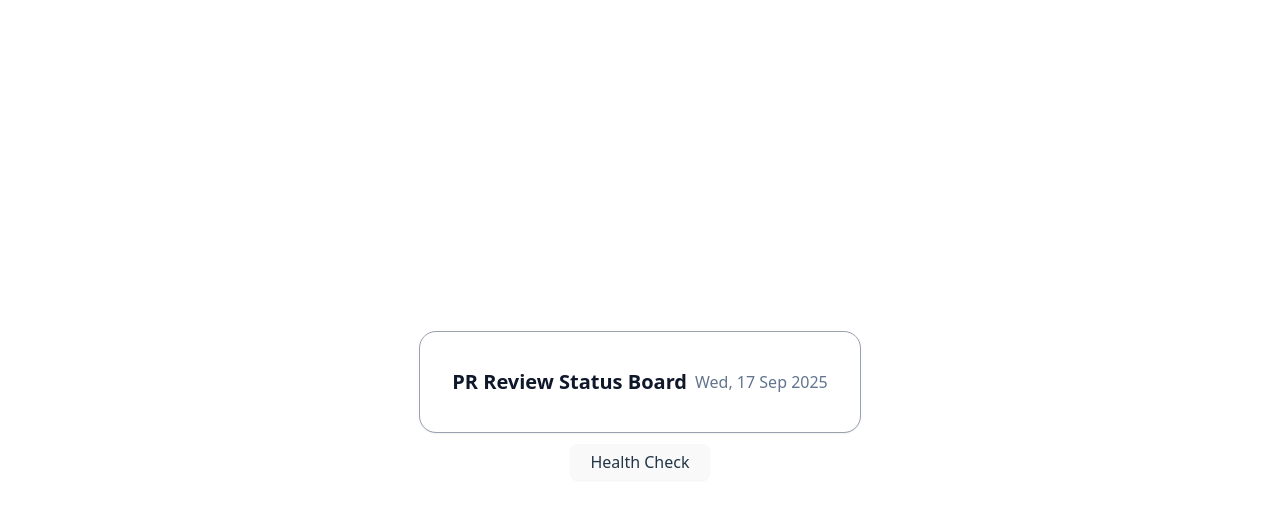
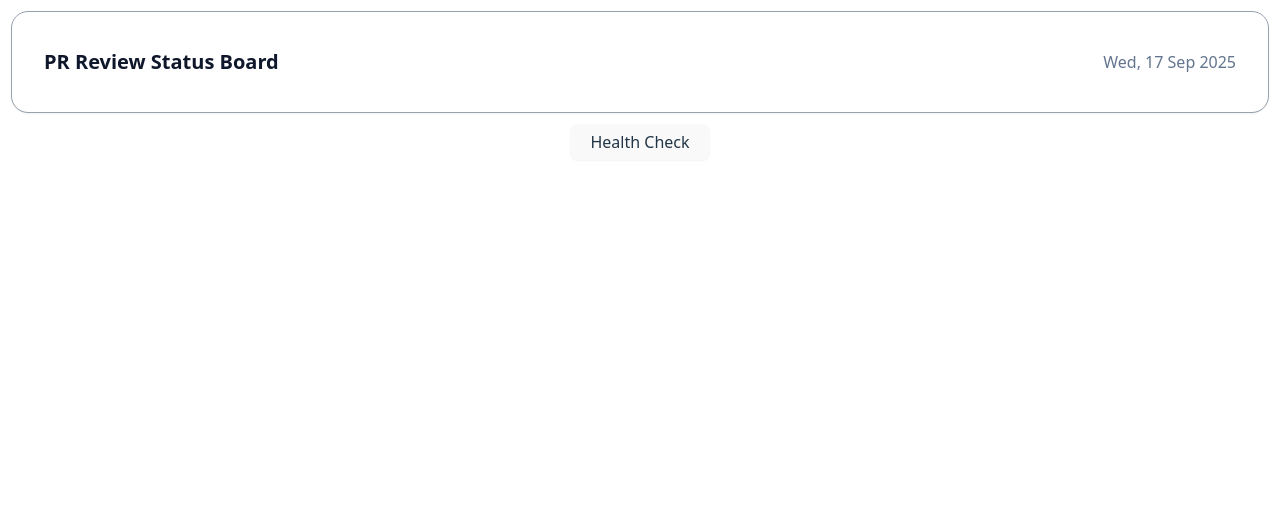
Before and after one commit to chingu-voyages/V57-tier3-team-32, a React (Vite) app in the folder apps/client/: page / in a window 1280 px wide. Shown: the top 506 px of the page. Built offline with nearby package versions, Linux system fonts and the light colour scheme; no server answers.

Commit message:
Fix Css issues with merge conflict
 - remove dark background
 - remove flex
 - remove center items

```diff
--- a/apps/client/package.json
+++ b/apps/client/package.json
@@ -26,9 +26,7 @@
   },
   "devDependencies": {
     "@types/node": "24.5.2",
-    "tailwindcss": "4.1.13"
-  },
-  "devDependencies": {
+    "tailwindcss": "4.1.13",
     "@tailwindcss/vite": "4.1.13",
     "@types/react": "19.1.10",
     "@types/react-dom": "19.1.7",
--- a/apps/client/src/index.css
+++ b/apps/client/src/index.css
@@ -6,9 +6,7 @@
   line-height: 1.5;
   font-weight: 400;
 
-  color-scheme: light dark;
   color: rgba(255, 255, 255, 0.87);
-  background-color: #242424;
 
   font-synthesis: none;
   text-rendering: optimizeLegibility;
@@ -27,8 +25,6 @@ a:hover {
 
 body {
   margin: 0;
-  display: flex;
-  place-items: center;
   min-width: 320px;
   min-height: 100vh;
 }
--- a/apps/client/vite.config.ts
+++ b/apps/client/vite.config.ts
@@ -12,5 +12,4 @@ export default defineConfig({
       "@": path.resolve(__dirname, "./src"),
     },
   },
-
 });
```
